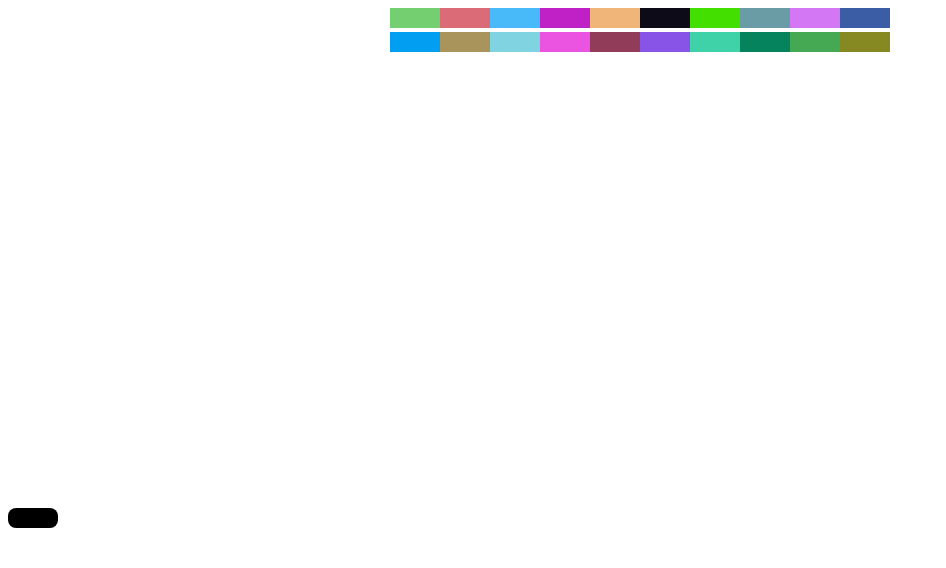
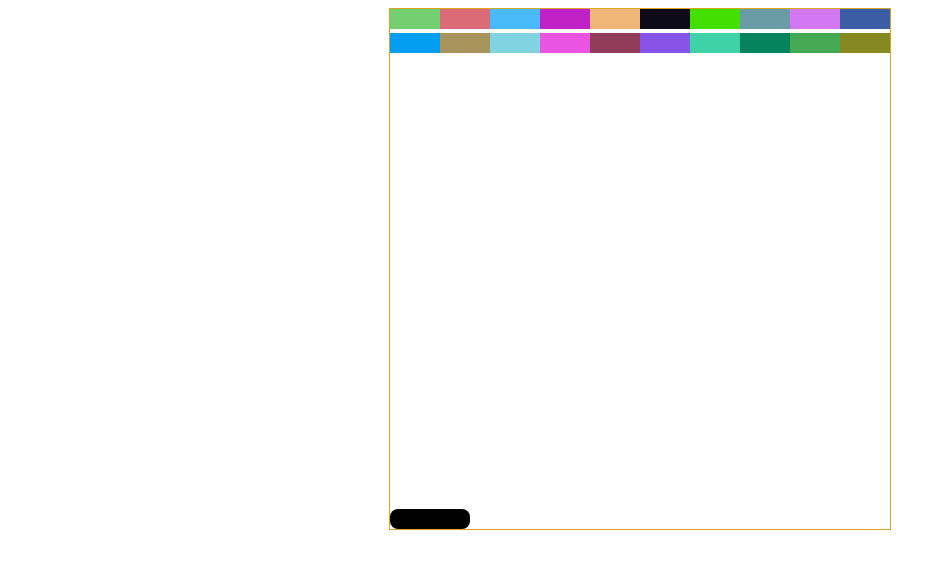
Before and after one commit to chienhowh/breakout-clone, a website built with webpack: page src/index.html in a window 1280 px wide. Shown: the whole page, without its empty margins (0-946 px from the left). Built offline with nearby package versions, Linux system fonts and the light colour scheme.

Commit message:
feat:plate class

```diff
--- a/src/components/game-control.ts
+++ b/src/components/game-control.ts
@@ -5,7 +5,9 @@ export default class GameControl {
     bricks: Bricks
     plate: Plate;
     // plate direction
-    direction?: string;
+    direction = '';
+    // 進行中
+    isLive = true;
     constructor() {
         this.bricks = new Bricks(20);
         this.plate = new Plate();
@@ -14,13 +16,13 @@ export default class GameControl {
     }
 
     init() {
-        document.addEventListener('keydown', this.handleKeydown)
+        // 沒有bind，this會指向document
+        document.addEventListener('keydown', this.handleKeydown.bind(this))
+        this.move();
     }
 
     handleKeydown(event: KeyboardEvent) {
         this.direction = event.key;
-        console.log(this)
-        this.move();
     }
 
     move() {
@@ -37,7 +39,6 @@ export default class GameControl {
                 break;
         }
         this.plate.CurrentX = x;
-        console.log(this.plate.CurrentX);
-
+        this.isLive && setTimeout(this.move.bind(this), 200)
     }
 }
--- a/src/components/plate.ts
+++ b/src/components/plate.ts
@@ -1,15 +1,21 @@
 export default class Plate {
     plateStage: HTMLElement;
+    stageWidth = 0;
     plate: HTMLElement
 
     constructor() {
         this.plateStage = document.getElementById('plate-stage') as HTMLElement;
         this.plate = document.getElementById('plate') as HTMLElement;
-        this.plate.style.width = '50px';
+        this.stageWidth = this.plateStage.clientWidth;
+        this.plate.style.width = '80px';
         this.plate.style.height = '20px';
     }
 
     set CurrentX(value: number) {
+        if (value < 0 || value + 80 > this.stageWidth) {
+            // throw new Error('撞牆了');
+            return;
+        }
         this.plate.style.left = value + 'px';
     }
     get CurrentX() {
--- a/src/style/index.scss
+++ b/src/style/index.scss
@@ -1,8 +1,13 @@
+#stage {
+    margin: 0 auto;
+    width: 500px;
+    border: 1px solid goldenrod;
+}
+
 #brick-stage {
-    width: 500px;
+    width: 100%;
     height: 500px;
     position: relative;
-    margin: 0 auto;
 }
 
 #plate-stage {
```
Also changed, not shown: dist/bundle.js, dist/index.html, dist/main.css.
